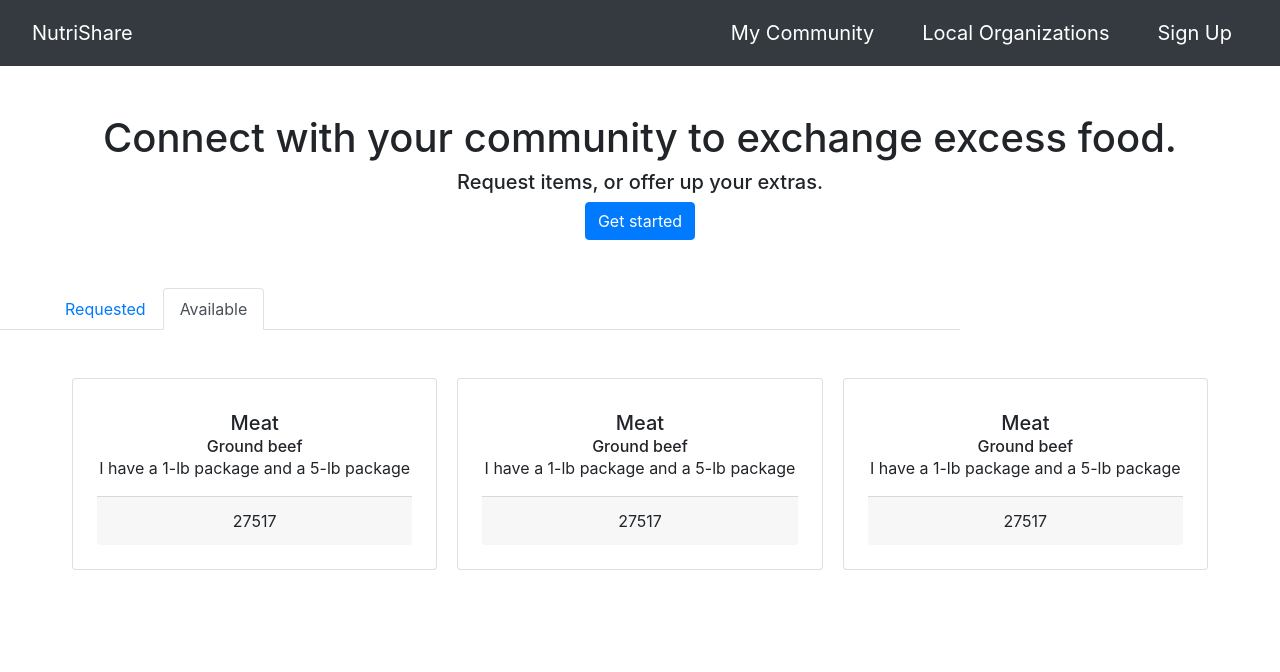
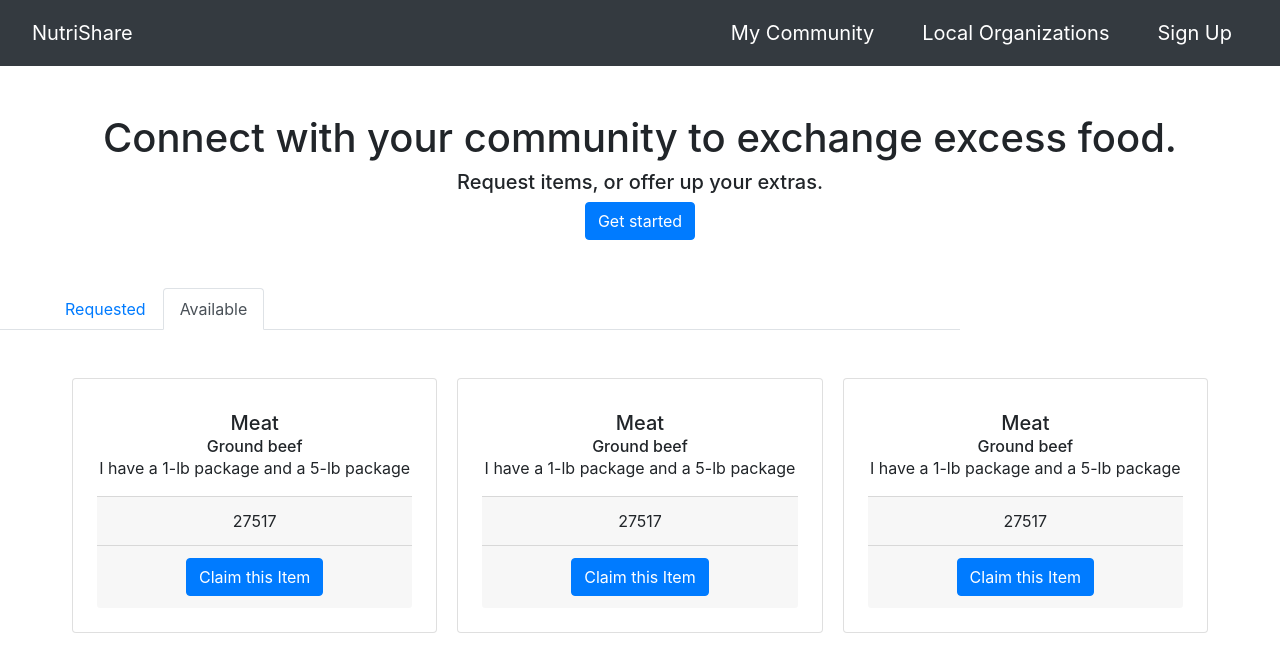
Before and after one commit to kilahancock-zz/hackathon2, a React (Create React App) app in the folder frontend/: page /community in a window 1280 px wide. Both pictures are taken after a click on the tab "Available". Shown: the top 672 px of the page. Built offline with nearby package versions, Linux system fonts and the light colour scheme.

Commit message:
adds claim item button to availble resources on community page

```diff
--- a/frontend/src/App.js
+++ b/frontend/src/App.js
@@ -60,7 +60,10 @@ class App extends Component {
               <Home />
             </Route>
             <Route path="/community">
-              <Community resourceClickHandler={this.openResourceModalHandler} />
+              <Community
+                resourceClickHandler={this.openResourceModalHandler}
+                claimItemHandler={this.claimItemHandler}
+              />
             </Route>
             <Route path="/organizations">
               <Organizations addFavoriteHandler={this.addFavoriteHandler} />
@@ -195,6 +198,10 @@ class App extends Component {
   addFavoriteHandler = (event) => {
     //TODO: make API call to add organization to user's favorites
   }
+
+  claimItemHandler = (event) => {
+    //TODO: make API call to claim item and add to user profile
+  }
 }
 
 export default App;
--- a/frontend/src/components/community/AvailableTable.js
+++ b/frontend/src/components/community/AvailableTable.js
@@ -1,5 +1,5 @@
 import React, { Component } from 'react';
-import { Card, CardColumns } from 'react-bootstrap'
+import { Card, CardColumns, Button } from 'react-bootstrap'
 
 class AvailableTable extends Component {
 
@@ -49,6 +49,9 @@ class AvailableTable extends Component {
               <Card.Subtitle>{item.foodRequest}</Card.Subtitle>
               <Card.Text>{item.additionalNotes}</Card.Text>
               <Card.Footer>{item.zipcode}</Card.Footer>
+              <Card.Footer>
+                <Button onClick={this.props.claimItemHandler}>Claim this Item</Button>
+              </Card.Footer>
             </Card>
           ))}
       </CardColumns>
--- a/frontend/src/components/community/CommunityTabs.js
+++ b/frontend/src/components/community/CommunityTabs.js
@@ -18,7 +18,7 @@ class CommunityTabs extends Component {
               <RequestedTable />
           </Tab>
           <Tab eventKey="available" title="Available" className="mx-5">
-              <AvailableTable />
+              <AvailableTable claimItemHandler={this.props.claimItemHandler} />
           </Tab>
       </Tabs>
     );
--- a/frontend/src/containers/Community.js
+++ b/frontend/src/containers/Community.js
@@ -7,7 +7,7 @@ class Community extends Component {
       return (
         <div>
           <Header resourceClickHandler={this.props.resourceClickHandler}/>
-          <CommunityTabs />
+          <CommunityTabs claimItemHandler={this.props.claimItemHandler} />
         </div>
       )
     }
```
